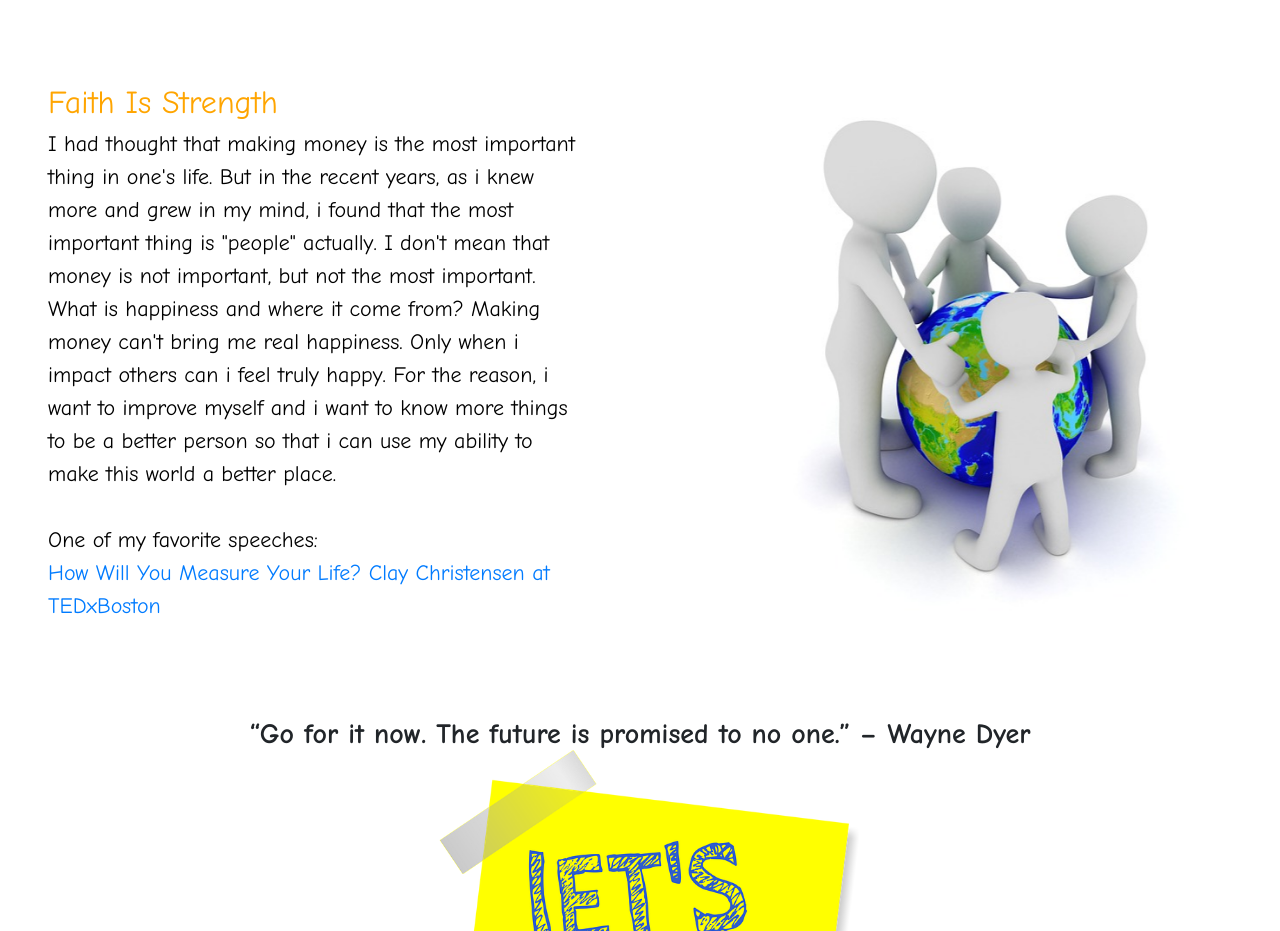
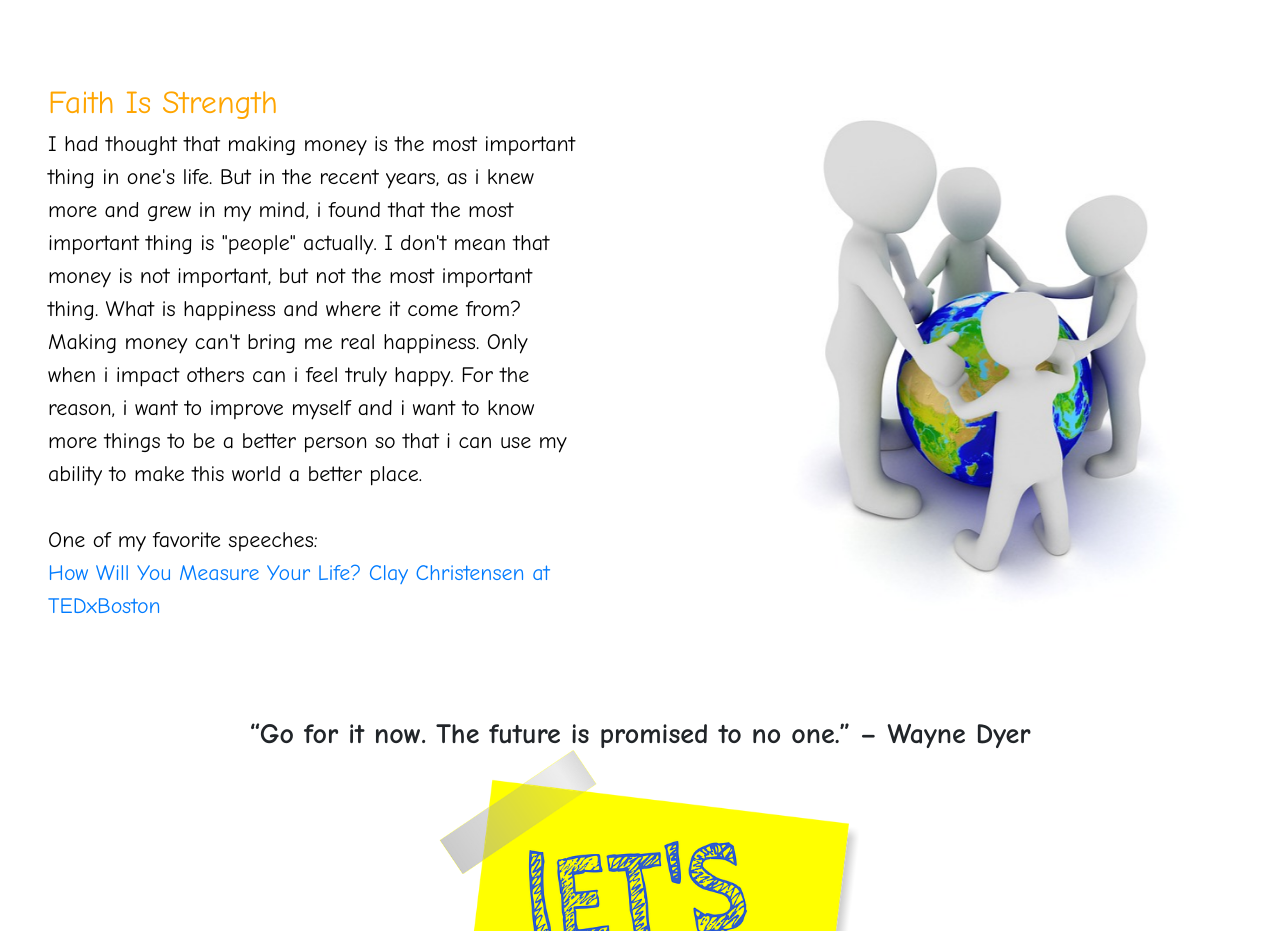
Before and after one commit to realDNA/AboutMe, a website built with webpack: page index.html in a window 1280 px wide. Shown: the part 2403-3334 px from the top of the page. Built offline with nearby package versions, Linux system fonts and the light colour scheme.

Commit message:
what  and why

```diff
--- a/index.html
+++ b/index.html
@@ -232,10 +232,11 @@
 							<span class="font-comic" style="font-size:22px; color:black">
 								I had thought that making money is the most important thing in one's life. But in the recent years,
 								as i knew more and grew in my mind, i found that the most important thing is "people" actually.
-								I don't mean that money is not important, but not the most important. What is happiness and
+								I don't mean that money is not important, but not the most important thing. What is happiness and
 								where it come from? Making money can't bring me real happiness. Only when i impact others
 								can i feel truly happy. For the reason, i want to improve myself and i want to know more things to be a better
 								person so that i can use my ability to make this world a better place.
+
 								<br/>
 								<br/>
 								One of my favorite speeches:<br/>
```
